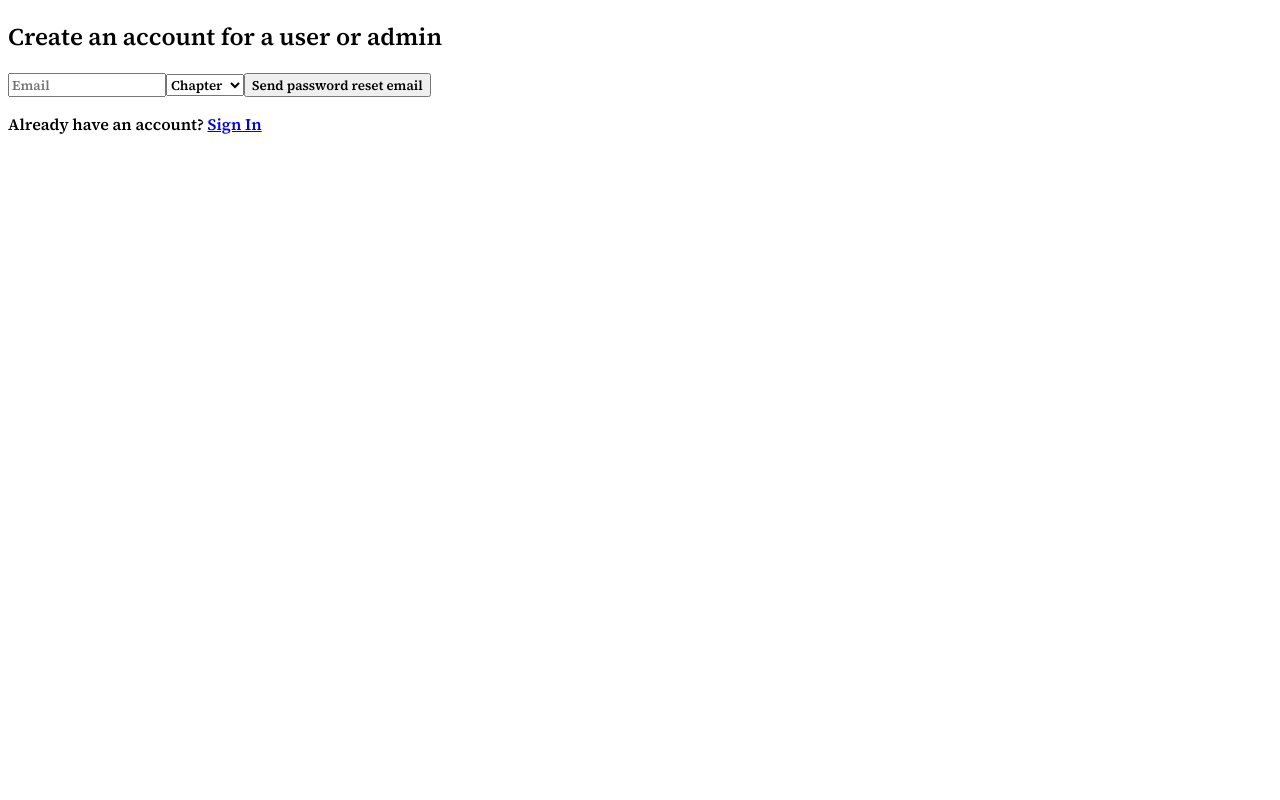
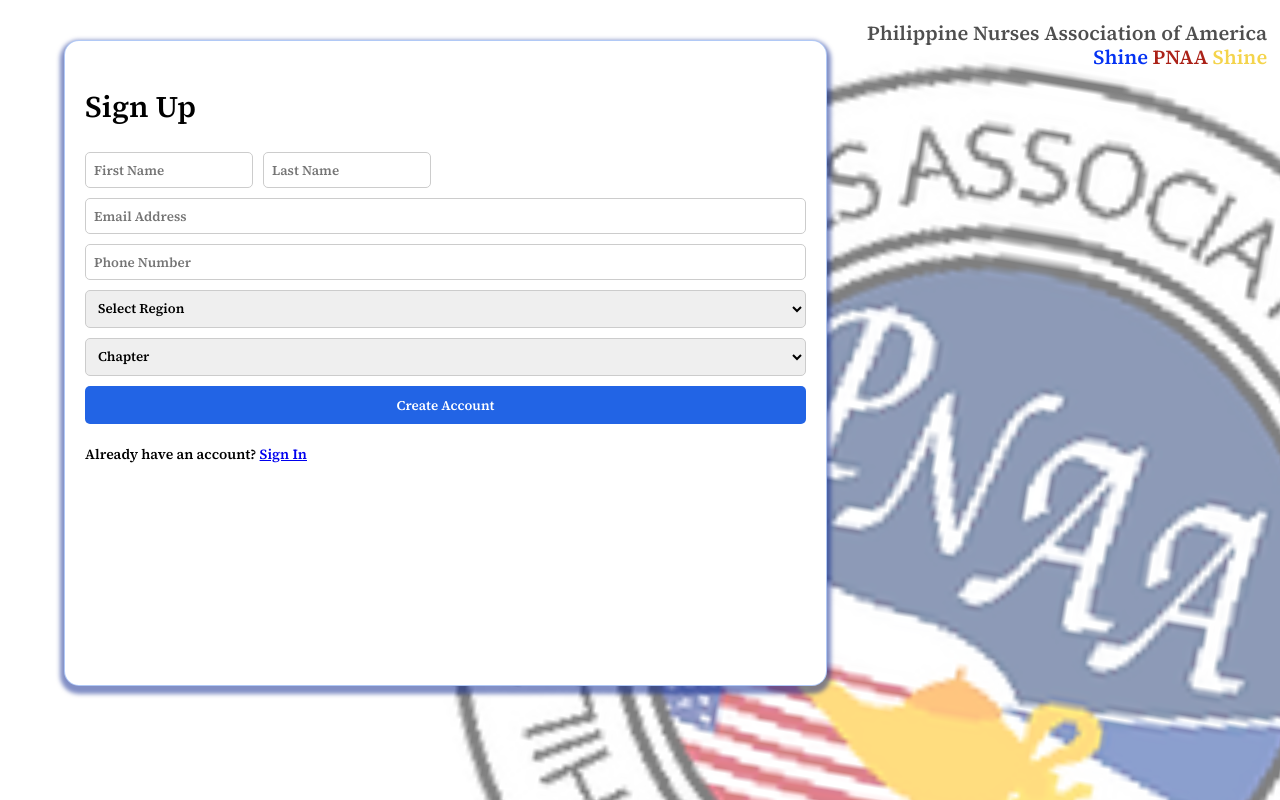
Before and after one commit to Hack4Impact-UMD/Philippine-Nurses-Association-Of-America, a React (Create React App) app in the folder pnaa/: page /signup in a window 1280 px wide. Built offline with nearby package versions, Linux system fonts and the light colour scheme; no server answers.

Commit message:
First page sign-up frontend

```diff
--- a/pnaa/src/pages/signup/SignUp.jsx
+++ b/pnaa/src/pages/signup/SignUp.jsx
@@ -1,56 +1,52 @@
-import React, { useState, useRef } from 'react';
-import { useNavigate, Link } from "react-router-dom";
-import { auth } from '../../config/firebase';
-import { createUserWithEmailAndPassword } from "firebase/auth";
-import { doc, setDoc } from "firebase/firestore";
-import { db } from '../../config/firebase';
-import emailjs from '@emailjs/browser';
-import { createUser } from '../../backend/authFunctions';
-
+import React, { useState } from 'react';
+import { Link } from 'react-router-dom';
+import styles from './SignUp.module.css';
+import PNAA_Logo from "../../assets/PNAA_Logo.png";
 
 const SignUp = () => {
+  const [firstName, setFirstName] = useState('');
+  const [lastName, setLastName] = useState('');
   const [email, setEmail] = useState('');
-  const [password, setPassword] = useState('');
-  const [userType, setUserType] = useState('user');
-  const [error, setError] = useState('');
-  const navigate = useNavigate();
+  const [phoneNumber, setPhoneNumber] = useState('');
+  const [region, setRegion] = useState('');
+  const [accountType, setAccountType] = useState('user');
 
-  const signUp = async () => {
-    createUser(email, userType);
+  const handleSignUp = () => {
+    // Your sign-up logic here
   };
 
- const form = useRef();
-  const sendEmail = (e) => {
-    e.preventDefault();
-    const email = document.getElementById('email');
-    var templateParams = {
-      email: email
-    }
-    emailjs.sendForm('service_1jzrt4f', 'template_sqle5it', form.current, 'N4OOC1nqHElmtUH1k')
-        .then((result) => {
-            console.log(result.text);
-            console.log("a notification has been sent to the admin for account creation!")
-        }, (error) => {
-            console.log(error.text);
-            console.log("error sending message, try again!")
-        });
-    };
   return (
-    <div>
-      <h2>Create an account for a user or admin</h2>
-      <form ref={form} onSubmit={sendEmail}>
-        <input id="email" name="email" type="email" value={email} onChange={(e) => setEmail(e.target.value)} placeholder="Email" />
-        <select value={userType} onChange={(e) => setUserType(e.target.value)}>
-          <option value="user">Chapter</option>
-          <option value="admin">National</option>
-        </select>
-        <button type='submit' onClick={signUp}>Send password reset email</button>
-      </form>
-
-      {error && <div style={{ color: 'red' }}>{error}</div>} {/* Display error message */}
-      <p>
-        Already have an account? <Link to="/signin">Sign In</Link>
+    <div id={styles["background"]}>
+      <p id={styles["orgname"]}>Philippine Nurses Association of America</p>
+      <p id={styles["mantra"]}>
+        <span style={{ color: "#0533F3" }}>Shine</span>
+        <span style={{ color: "#AB2218" }}> PNAA </span>
+        <span style={{ color: "#F4D44C" }}>Shine</span>
       </p>
+      <div id={styles["container"]}>
+        <h2>Sign Up</h2>
+        <div className={styles.form}>
+          <div className={styles.nameFields}>
+            <input type="text" value={firstName} onChange={(e) => setFirstName(e.target.value)} placeholder="First Name" />
+            <input type="text" value={lastName} onChange={(e) => setLastName(e.target.value)} placeholder="Last Name" />
+          </div>
+          <input type="email" value={email} onChange={(e) => setEmail(e.target.value)} placeholder="Email Address" />
+          <input type="tel" value={phoneNumber} onChange={(e) => setPhoneNumber(e.target.value)} placeholder="Phone Number" />
+          <select value={region} onChange={(e) => setRegion(e.target.value)}>
+            <option value="">Select Region</option>
+            {/* Add your region options here */}
+          </select>
+          <select value={accountType} onChange={(e) => setAccountType(e.target.value)} placeholder="Account Type" >
+            <option value="user">Chapter</option>
+            <option value="admin">National</option>
+          </select>
+          <button onClick={handleSignUp}>Create Account</button>
+        </div>
+        <p className={styles.backToLogin}>
+          Already have an account? <Link to="/signin">Sign In</Link>
+        </p>
+      </div>
+      <img src={PNAA_Logo} alt="PNAA Logo" id={styles["logo"]} />
     </div>
   );
 };
--- /dev/null
+++ b/pnaa/src/pages/signup/SignUp.module.css
@@ -0,0 +1,85 @@
+#container {
+    box-shadow: 0px 4px 4px 4px #05208B80;
+    position: fixed;
+    top: 5%;
+    left: 5%;
+    width: 721px;
+    height: 604px;
+    font-size: 20px;
+    gap: 0px;
+    border-radius: 15px;
+    opacity: 1; /* Changed from 0px to 1 for visibility */
+    border: 1px solid #2264E559;
+    z-index: 2;
+    background-color: white;
+    padding: 20px; /* Added padding for spacing within the container */
+  }
+
+  .form {
+    display: flex;
+    flex-direction: column;
+  }
+
+  .nameFields {
+    display: flex;
+    gap: 10px;
+  }
+
+  #logo {
+    position: fixed;
+    width: 1123px;
+    height: 1123px;
+    z-index: -1;
+    max-width: calc(100% + 50px);
+    opacity: 50%;
+    transform: rotate(9.36deg);
+    left: 33%;
+    top: 5%;
+  }
+
+  #orgname {
+    position: fixed;
+    right: 1%;
+    top: 0%;
+    font-family: 'Source Serif 4', serif;
+    font-size: 20px;
+    font-weight: 800;
+    line-height: 27.42px;
+    text-align: right;
+    color: #4F4F4F;
+  }
+
+  #mantra {
+    position: fixed;
+    right: 1%;
+    top: 3%;
+    font-family: 'Source Serif 4', serif;
+    font-size: 20px;
+    font-weight: 800;
+    line-height: 27.42px;
+    text-align: right;
+  }
+
+  input[type='text'],
+  input[type='email'],
+  input[type='tel'],
+  select {
+    margin-bottom: 10px;
+    padding: 8px;
+    border: 1px solid #ccc;
+    border-radius: 5px;
+  }
+
+  button {
+    background-color: #2264e5;
+    color: #fff;
+    padding: 10px 20px;
+    border: none;
+    border-radius: 5px;
+    cursor: pointer;
+  }
+
+  .backToLogin {
+    margin-top: 20px;
+    font-size: 14px;
+  }
```
